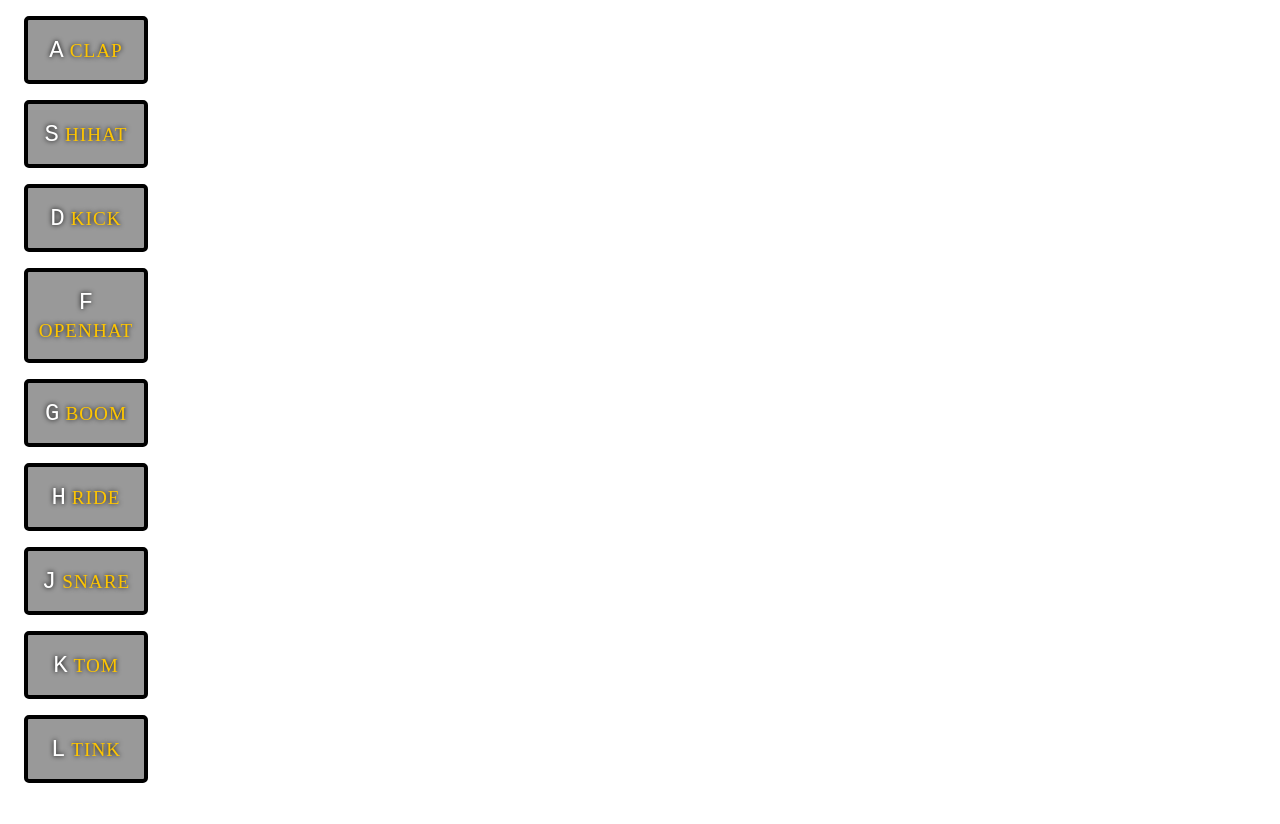
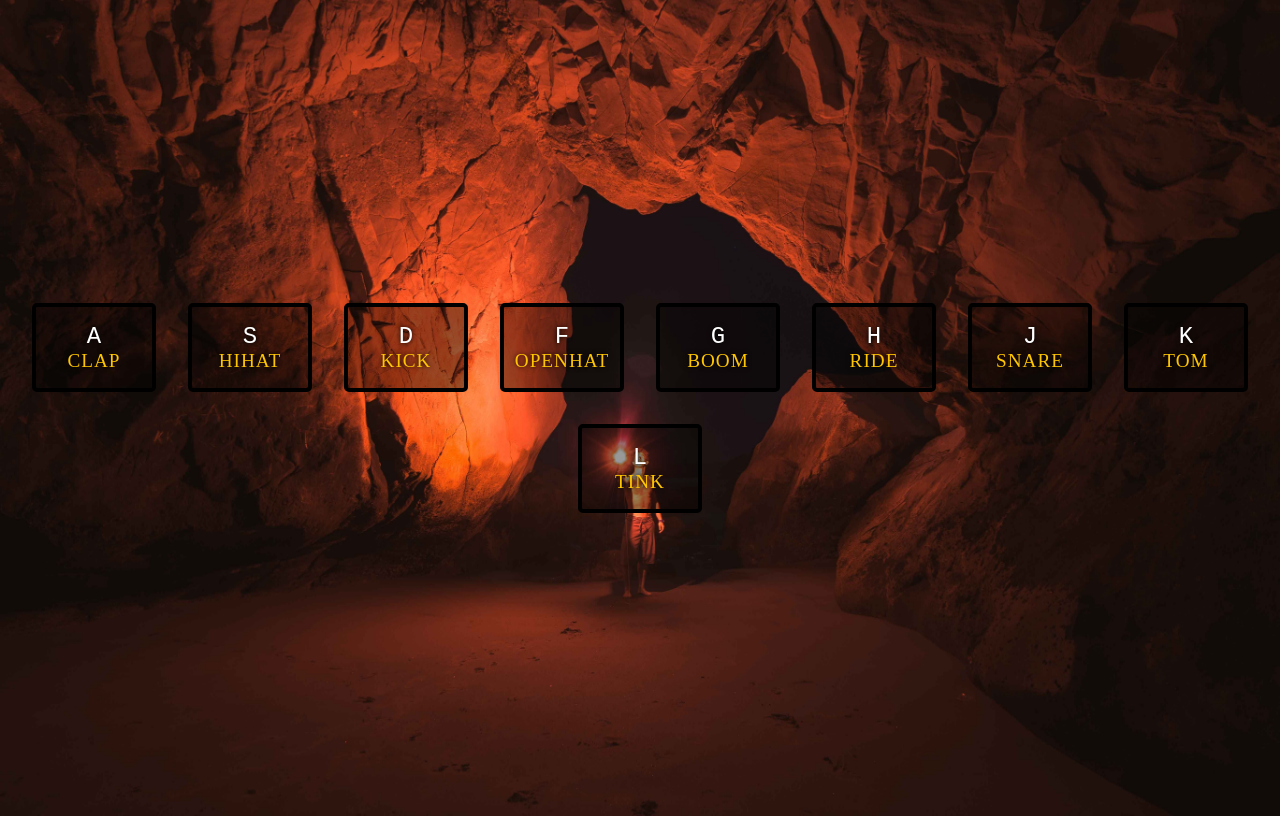
Before and after one commit to vitaliken/Make-a-JavaScript-Drum-Kit-in-Vanilla-JS-JavaScript30-1-30, a plain HTML site: page index.html in a window 1280 px wide. Drawn offline with Linux system fonts and the light colour scheme.

Commit message:
fix style

```diff
--- a/style.css
+++ b/style.css
@@ -1,12 +1,19 @@
+body {
+    background: url("images/bkg.jpg") no-repeat 50%/cover;
+}
+
 .keys {
-    background
     display: flex;
     min-height: 100vh;
     align-items: center;
     justify-content: center;
+    flex-wrap: wrap;
+    align-content: center;
 }
 
 .key {
+    display: flex;
+    flex-direction: column;
     border: 4px solid black;
     border-radius: 5px;
     margin: 1rem;
```
Also changed, not shown: images/bkg.jpg (added), 2 other files.
